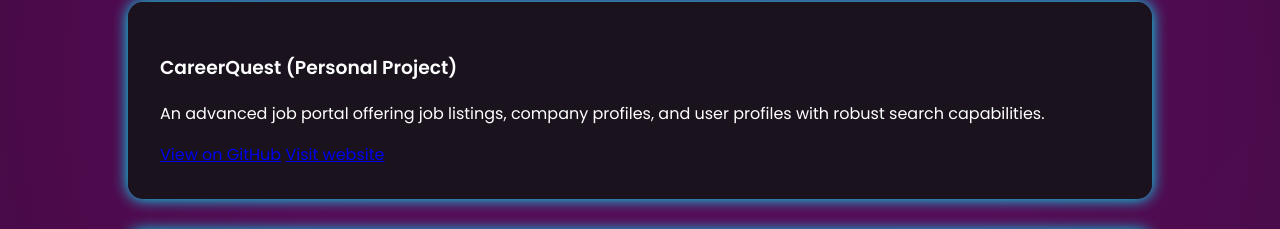
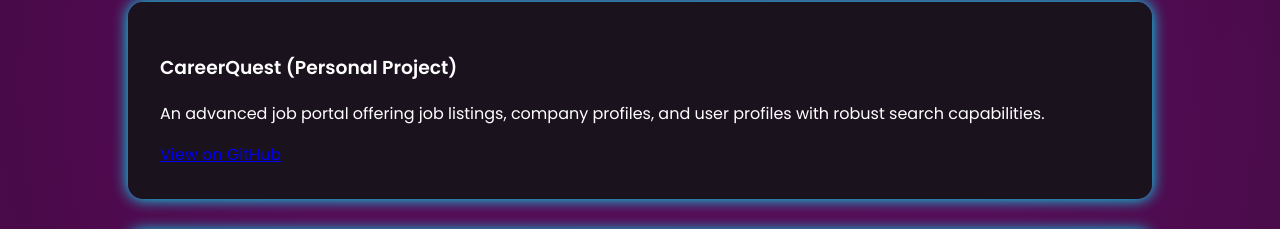
Before and after one commit to TheBMPatil/Bhagvat_Mutthe_, a plain HTML site: page index.html in a window 1280 px wide. Shown: the part 2291-2520 px from the top of the page. Drawn offline with Linux system fonts and the light colour scheme.

Commit message:
Project update

```diff
--- a/index.html
+++ b/index.html
@@ -72,7 +72,7 @@
             <p>An advanced job portal offering job listings, company profiles, and user profiles with robust search
                 capabilities.</p>
             <a href="https://github.com/TheBMPatil/CareerQuest" target="_blank">View on GitHub</a>
-            <a href="https://bm-patil-career-quest.netlify.app/" target="_blank">Visit website</a>
+            <!-- <a href="https://bm-patil-career-quest.netlify.app/" target="_blank">Visit website</a> -->
         </div>
         <div class="project-card">
             <h3>Sinhgad UniGuide (Collage Project)</h3>
```
